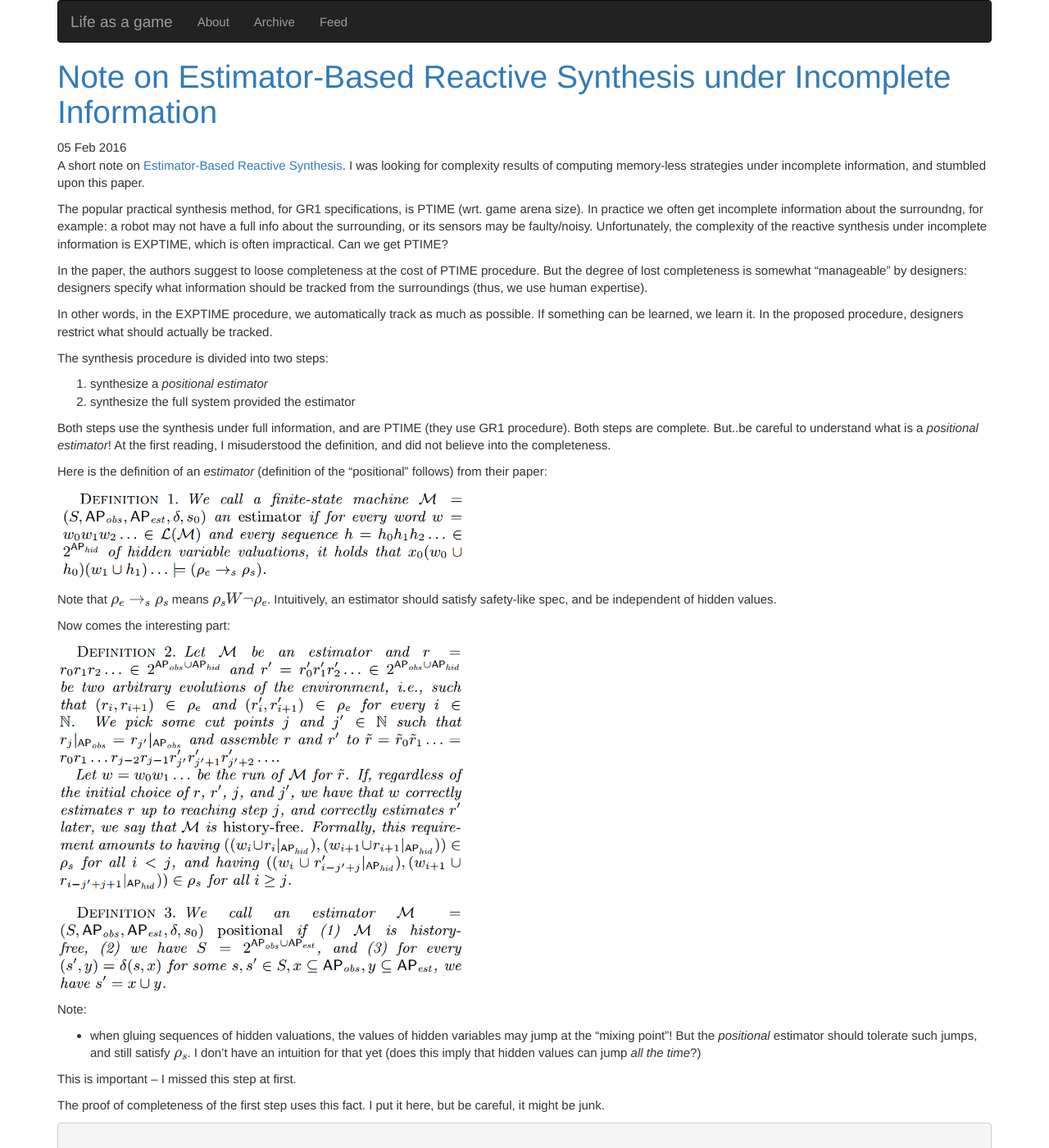
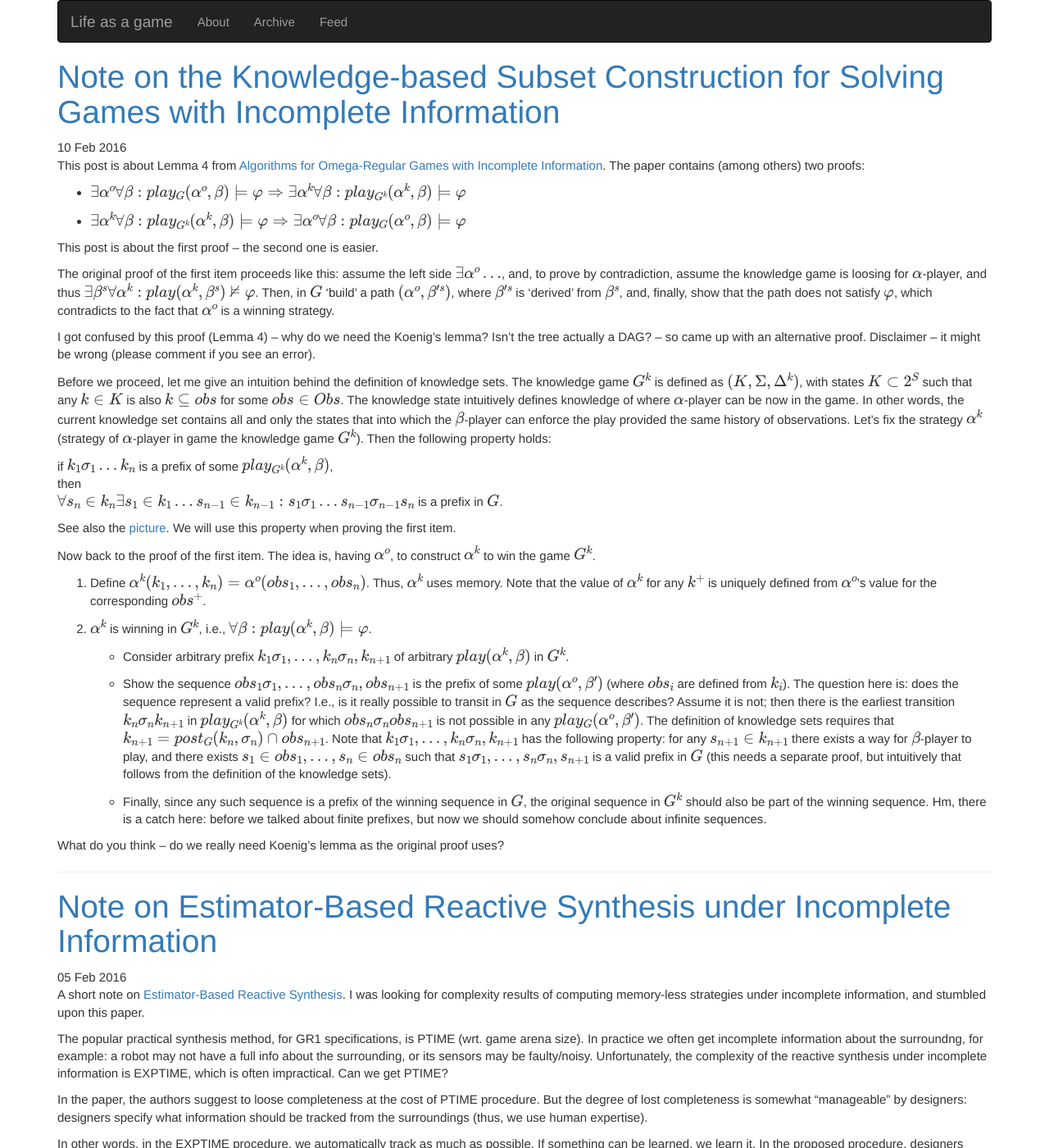
Before and after one commit to 5nizza/5nizza.github.io, a Jekyll site: the page built from index.html, in a window 1280 px wide and 1400 px high. Shown: the whole window at 82% size. Built offline with Jekyll 4.4.1, drawn with Linux system fonts in a browser that asks for light colours; nearby versions of some CDN libraries; formulas are drawn with MathJax 3; the list of posts is cut into pages by our own code.

Commit message:
my understanding of knowledge-based subset construction

```diff
--- a/_includes/head.html
+++ b/_includes/head.html
@@ -29,6 +29,9 @@
     "HTML-CSS": {
         matchFontHeight: false,
         scale:110
+    },
+    tex2jax: {
+        inlineMath: [ ['$', '$'] ]
     }
   });
 </script>
--- /dev/null
+++ b/_posts/2016-02-10-note-on-knowledge-subset-construction-for-partial-info-games.md
@@ -0,0 +1,102 @@
+---
+title: Note on the Knowledge-based Subset Construction for Solving Games with Incomplete Information
+layout: post
+---
+
+This post is about Lemma 4 from [Algorithms for Omega-Regular Games with Incomplete Information](http://www.eecs.berkeley.edu/Pubs/TechRpts/2006/EECS-2006-89.pdf).
+The paper contains (among others) two proofs:
+
+- $\exists \alpha^o \forall \beta: play_G(\alpha^o,\beta) \models \varphi
+  \Rightarrow
+  \exists \alpha^k \forall \beta: play_{G^k}(\alpha^k,\beta) \models \varphi
+  $
+
+- $\exists \alpha^k \forall \beta: play_{G^k}(\alpha^k,\beta) \models \varphi
+  \Rightarrow
+  \exists \alpha^o \forall \beta: play_G(\alpha^o,\beta) \models \varphi
+  $
+
+This post is about the first proof -- the second one is easier.
+
+The original proof of the first item proceeds like this:
+assume the left side $\exists \alpha^o ...$,
+and,
+to prove by contradiction,
+assume the knowledge game is loosing for $\alpha$-player,
+and thus
+$\exists \beta^s \forall \alpha^k: play(\alpha^k,\beta^s) \not\models \varphi$.
+Then, in $G$ 'build' a path $(\alpha^o,\beta'^s)$,
+where $$\beta'^s$$ is 'derived' from $$\beta^s$$,
+and, finally, show that the path does not satisfy $$\varphi$$,
+which contradicts to the fact that $$\alpha^o$$ is a winning strategy.
+
+I got confused by this proof (Lemma 4)
+-- why do we need the Koenig's lemma? Isn't the tree actually a DAG? --
+so came up with an alternative proof.
+Disclaimer -- it might be wrong (please comment if you see an error).
+
+Before we proceed, let me give an intuition behind the definition
+of knowledge sets.
+The knowledge game $G^k$ is defined as $(K,\Sigma,\Delta^k)$,
+with states $K \subset 2^S$ such that any $k \in K$ is also $k \subseteq obs$
+for some $obs \in Obs$.
+The knowledge state intuitively defines knowledge of where
+$\alpha$-player can be now in the game.
+In other words, the current knowledge set contains all and only the states
+that into which the $\beta$-player can enforce the play
+provided the same history of observations.
+Let's fix the strategy $\alpha^k$
+(strategy of $\alpha$-player in game the knowledge game $G^k$).
+Then the following property holds:
+
+ if $k_1 \sigma_1 ... k_n$ is a prefix of some $play_{G^k}(\alpha^k, \beta)$,
+ then
+ $\forall s_n \in k_n \exists s_1 \in k_1 ... s_{n-1} \in k_{n-1}: s_1 \sigma_1 ... s_{n-1} \sigma_{n-1} s_n$ is a prefix in $G$.
+
+See also the [picture]({{ site.url }}/assets/property-knowledge-sets.jpg).
+We will use this property when proving the first item.
+
+Now back to the proof of the first item.
+The idea is, having $$\alpha^o$$,
+to construct $$ \alpha^k $$ to win the game $$ G^k $$.
+
+1. Define $\alpha^k(k_1, ..., k_n) = \alpha^o(obs_1, ..., obs_n)$.
+   Thus, $\alpha^k$ uses memory.
+   Note that the value of $\alpha^k$ for any $k^+$
+   is uniquely defined from $$\alpha^o$$'s value for the corresponding $$obs^+$$.
+
+2. $$ \alpha^k $$ is winning in $$ G^k $$,
+   i.e.,
+   $$ \forall \beta: play(\alpha^k, \beta) \models \varphi $$.
+
+   - Consider arbitrary prefix $$ k_1 \sigma_1, ..., k_n \sigma_n, k_{n+1}$$
+     of arbitrary $$play(\alpha^k, \beta)$$ in $$ G^k $$.
+
+   - Show the sequence $obs_1 \sigma_1, ..., obs_n \sigma_n, obs_{n+1}$
+     is the prefix of some $play(\alpha^o, \beta')$
+     (where $obs_i$ are defined from $k_i$).
+     The question here is:
+     does the sequence represent a valid prefix?
+     I.e., is it really possible to transit in $G$ as the sequence describes?
+     Assume it is not; then there is the earliest
+     transition $$ k_n \sigma_n k_{n+1} $$ in $$ play_{G^k}(\alpha^k, \beta) $$
+     for which $$ obs_n \sigma_n obs_{n+1} $$ is not possible
+     in any $$ play_{G}(\alpha^o, \beta') $$.
+     The definition of knowledge sets
+     requires that $$ k_{n+1} = post_{G}(k_n, \sigma_n) \cap obs_{n+1} $$.
+     Note that $$ k_1 \sigma_1, ..., k_n \sigma_n, k_{n+1} $$
+     has the following property:
+     for any $$ s_{n+1} \in k_{n+1} $$
+     there exists a way for $$\beta$$-player to play,
+     and there exists $$s_1 \in obs_1, ..., s_n \in obs_n $$
+     such that $s_1 \sigma_1, ..., s_n \sigma_n, s_{n+1}$
+     is a valid prefix in $G$
+     (this needs a separate proof,
+      but intuitively that follows from the definition of the knowledge sets).
+
+    - Finally, since any such sequence is a prefix of the winning sequence in $G$,
+      the original sequence in $G^k$ should also be part of the winning sequence.
+      Hm, there is a catch here: before we talked about finite prefixes,
+      but now we should somehow conclude about infinite sequences.
+
+What do you think -- do we really need Koenig's lemma as the original proof uses?
```
Also changed, not shown: _posts/2016-02-05-note-on-estimator-based-reactive-partial-info-synthesis.md (+0 -1 lines), assets/property-knowledge-sets.jpg (added).
